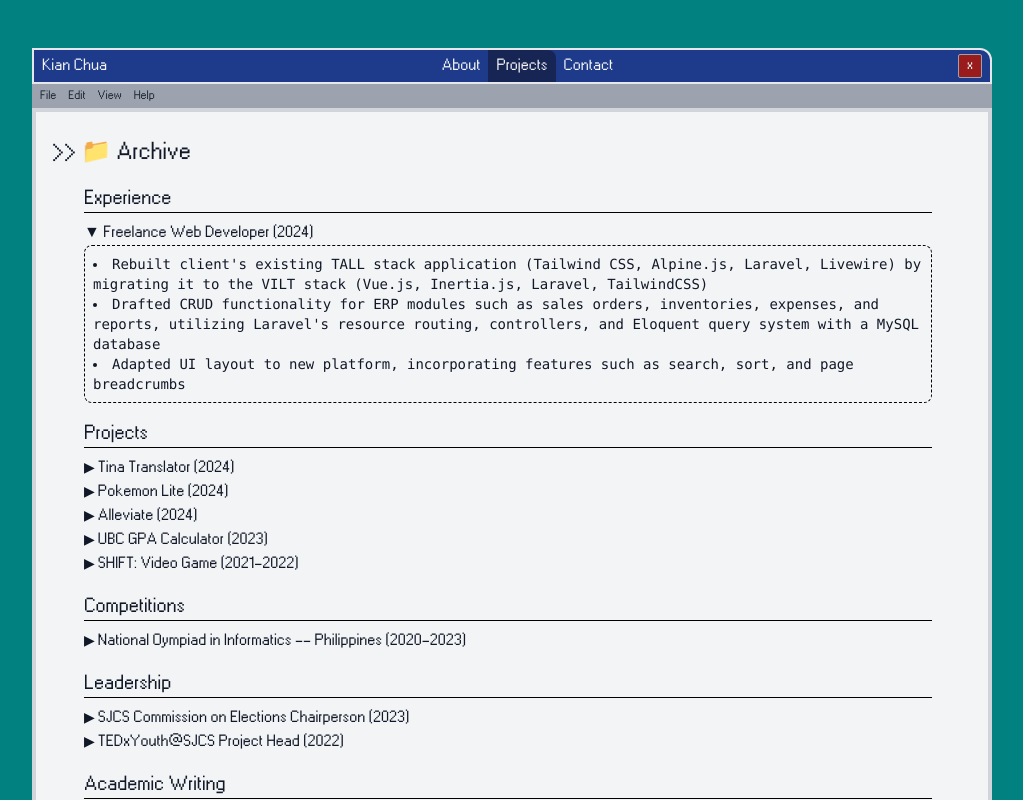
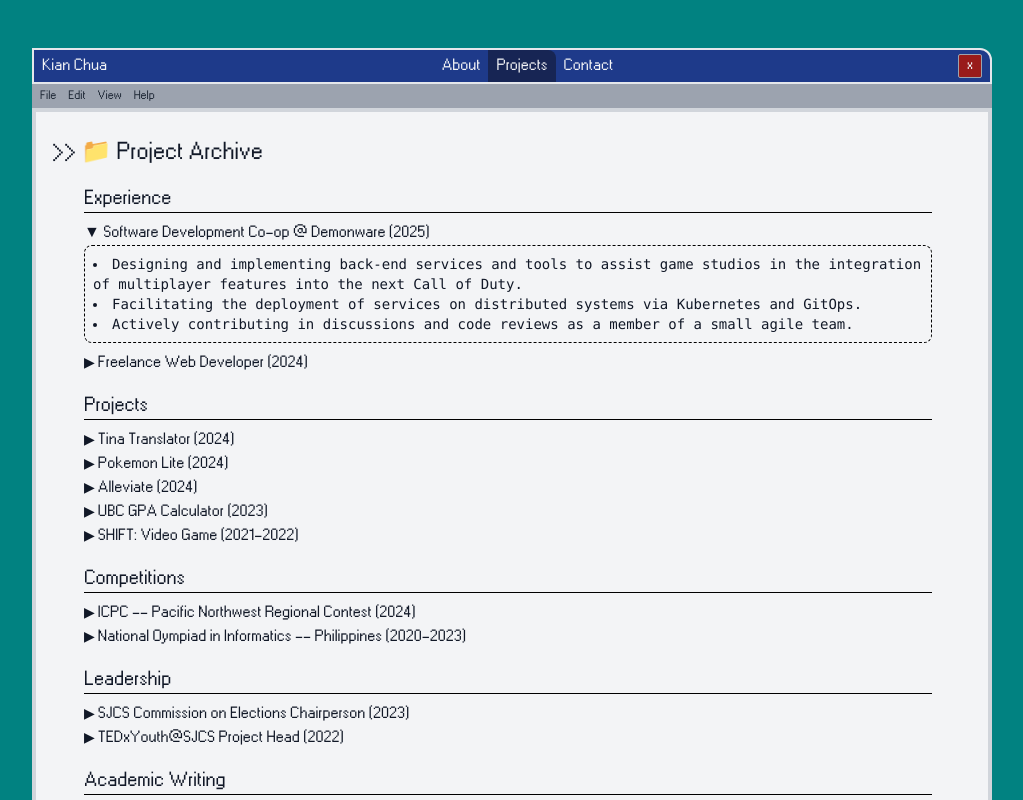
Before and after one commit to kodename-kian/portfolio, a Next.js app: page /projects in a window 1280 px wide. Shown: the top 800 px of the page, without its empty margins (128-1151 px from the left). Built offline with nearby package versions, Linux system fonts and the light colour scheme.

Commit message:
Content update

```diff
--- a/src/app/projects/page.tsx
+++ b/src/app/projects/page.tsx
@@ -6,11 +6,25 @@ export default function Home() {
     return (
       <Body>
         <div className="max-h-full pt-2 md:p-4 md:pl-2 md:pb-0">
-          <span className="text-2xl"> &gt;&gt; 📁 Archive </span>
+          <span className="text-2xl"> &gt;&gt; 📁 Project Archive </span>
           <div className="h-full flex flex-col items-left ml-4 mr-4 p-4">
 
             <span className="w-full text-xl      mb-2 border-b border-black"> Experience </span>
-              <Project title="Freelance Web Developer" year="2024" open={true} >
+            <Project title="Software Development Co-op @ Demonware" year="2025" open={true} >
+                <ul className={"list-disc list-inside"}>
+                  <li>
+                    Designing and implementing back-end services and tools to assist game studios in the integration of multiplayer features into the next Call of Duty.
+                  </li>
+                  <li>
+                    Facilitating the deployment of services on distributed systems via Kubernetes and GitOps.
+                  </li>
+                  <li>
+                    Actively contributing in discussions and code reviews as a member of a small agile team.
+                  </li>
+                </ul>
+              </Project>
+
+              <Project title="Freelance Web Developer" year="2024">
                 <ul className={"list-disc list-inside"}>
                   <li>
                     Rebuilt client&apos;s existing TALL stack application (Tailwind CSS, Alpine.js, Laravel, Livewire) by migrating it to the VILT stack (Vue.js, Inertia.js, Laravel, TailwindCSS)
@@ -104,6 +118,17 @@ export default function Home() {
               </Project>
 
             <span className="w-full text-xl mt-4 mb-2 border-b border-black"> Competitions </span>
+              <Project title="ICPC -- Pacific Northwest  Regional Contest" year="2024">
+                  <ul className={"list-disc list-inside"}>
+                    <li>
+                      Bronze Medalist (3rd Place) - British Columbia Site;  Ranked 13th out of 69 for the overall contest
+                    </li>
+                    <li>
+                      Solved 10 of 13 problems in 5 hours, making use of data structures, dynamic programming, and more
+                    </li>
+                  </ul>
+              </Project>
+
               <Project title="National Oympiad in Informatics -- Philippines" year="2020-2023"
                         links={[{platform: "2023 Finals", url:"https://noi.ph/2023-national-finals/", icon:"pi pi-star"}]}>
                   <ul className={"list-disc list-inside"}>
--- a/src/components/Project.tsx
+++ b/src/components/Project.tsx
@@ -29,7 +29,7 @@ export default function Project({title, year, open, links, children} : PropsWith
             </button>
 
             { contentVisible ?
-                <div className="flex flex-col p-2 rounded-lg border border-dashed border-black">
+                <div className="flex flex-col p-2 rounded-lg border border-dashed border-black mb-2">
                     <div className="font-mono text-sm"> { children } </div>
                     { links ?
                         <div className="flex flex-col md:flex-row md:items-center pt-3">
```
Also changed, not shown: src/app/page.tsx (+4 -3 lines).
